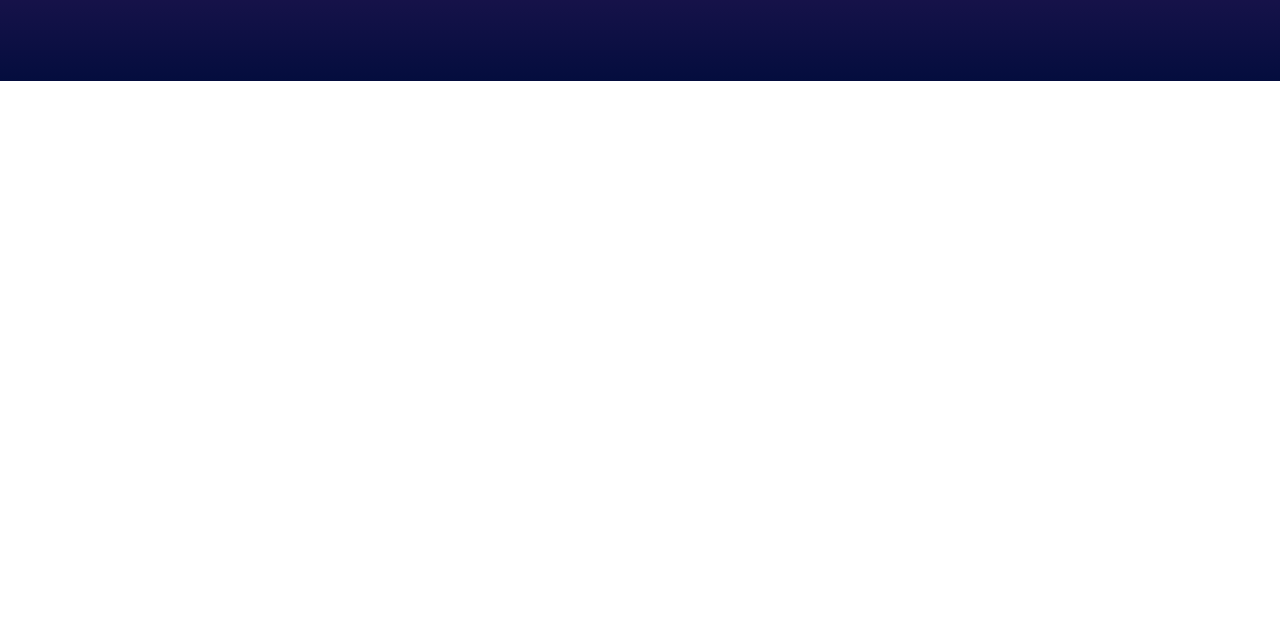
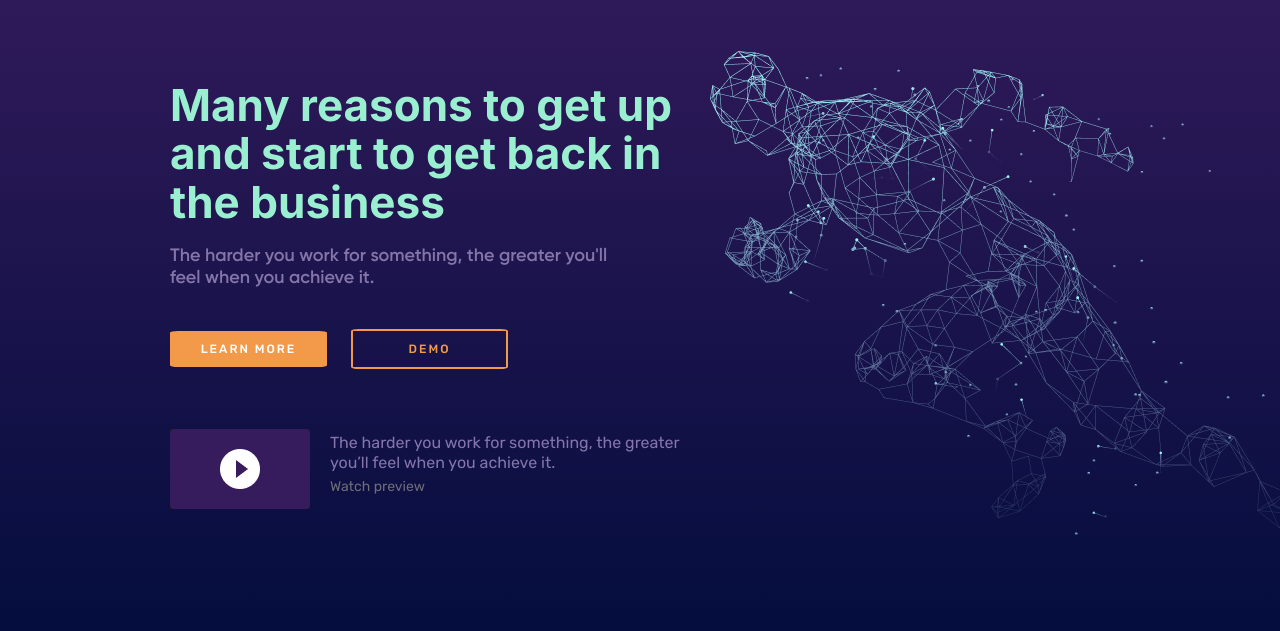
Before and after one commit to GrigoryMem/DC-Company, a plain HTML site: page index.html in a window 1280 px wide. Shown: the part 169-800 px from the top of the page. Drawn offline with Linux system fonts and the light colour scheme.

Commit message:
firts page done

```diff
--- a/assets/styles/styles.css
+++ b/assets/styles/styles.css
@@ -32,10 +32,14 @@ button {
 .container{
     width: 100%;
     max-width: 1440px;
-    padding:0 150px;
+    padding:0 170px;
     margin:0 auto;
 
 
+}
+
+.page{
+    overflow: hidden;
 }
 
 .text{
@@ -73,9 +77,8 @@ button {
 .header__left{
     display: flex;
     align-items: center;
-
-
-
+    position: relative;
+    margin-left:-20px;
 
 }
 
@@ -85,12 +88,11 @@ button {
     cursor: pointer;
 
 
+
 }
 
 
-.nav{
-  margin-left:40px;
-}
+
 
 
 
@@ -98,9 +100,12 @@ button {
 
    background-color:transparent;
     transform: scale(0.5);
+
 }
 
-.header__btn{
+/*  templates  */
+
+.button__template{
 
     line-height: 20px;
     font-size:12px;
@@ -115,37 +120,38 @@ button {
 
 }
 
-.sign__up{
+
+
+.btn__templ-1{
     color:#fff;
     background-color:#F2994A ;
-    transition: background-color .2s ease-out;
-    transition: color .2s ease-out;
+    transition: background-color .4s ease-out;
+    transition: color .4s ease-out;
 }
 
 
 
-.sign__in{
+.btn__templ-2{
     color:#F2994A;
     background-color:transparent;
     border:2px solid #F2994A;
     margin-right: 20px;
-    transition: background-color .2s ease-out;
-    transition: color .2s ease-out;
+
 }
 
 
 
 
-.sign__in:hover,.sign__up:hover{
+.btn__templ-1:hover,.btn__templ-2:hover{
     background-color:#fff;
    color:#F2994A;
-   border:none;
-   transition: background-color .4s ease;
-    transition: color .4s ease;
+
 }
 
 /*  Nav header  */
-
+.nav{
+    margin-left:40px;
+  }
 
 .nav__link{
     color:#B5B5B5;
@@ -180,20 +186,116 @@ button {
 
 
 .intro{
-
-    position: relative;
     background-color:#040D3E;
     background:linear-gradient(to bottom, #3B1D60,#040D3E);
-    padding-top:250px;
+    padding-top:220px;
+
+}
+
+
+.intro__inner{
+    display: flex;
 }
 
 
 
 
 
+.intro__descript{
+
+    padding-top:30px;
+    position: relative;
+    width:100%;
+    padding-right: 38px;
+    max-width: 540px;
+
+}
+
+
+
+
+.title{
+    font-family: 'Inter', sans-serif;
+    font-weight: 700;
+    font-size: 44px;
+    line-height: 1.1;
+    color:#99EFD0;
+    width: 530px;
+    margin-bottom:20px
+}
+
+
+.templ-text{
+    font-family:Gilroy,sans-serif;
+    font-weight:600;
+    color:#8476AA;
+    padding-right:64px;
+    line-height: 1.2;
+    font-size: 18px;
+    width: 100%;
+
+}
+
+
+
+.intro__buttons{
+    padding-top: 40px;
+}
+
+
+.button__template.--intro-btn{
+    width: 100%;
+    max-width: 157px;
+    margin-right:20px;
+    margin-bottom:60px;
+}
+
+
+.intro__video{
+    display: flex;
+    width:100%;
+    max-width: 540px;
+
+
+}
+
+.intro__play{
+    width:100%;
+    max-width: 140px;
+    max-height: 80px;
+    cursor: pointer;
+}
+
+.intro__play-text{
+
+}
+
+.play-text{
+    width:100%;
+    font-family: 'Rubik', sans-serif;
+    font-size: 16px;
+    color:#8476AA;
+    margin-top:4px;
+    margin-left:20px;
+    max-width: 380px;
+    line-height: 1.2;
+    margin-bottom:6px;
+}
+
+
+.play__watch{
+    margin-left:20px;
+
+    text-decoration: none;
+    color:#6D6D78;
+    font-family: 'Rubik', sans-serif;
+    font-size: 14px;
+}
+
 
 /* font-family: 'Inter', sans-serif;
 font-family: 'Montserrat', sans-serif;
 font-family: 'Open Sans', sans-serif;
 font-family: 'Rubik', sans-serif;
-font-family:Gilroy,sans-serif;*/
+font-family:Gilroy,sans-serif;
+semi bold 600*/
--- a/index.html
+++ b/index.html
@@ -12,7 +12,7 @@
     <title>DC Company</title>
 </head>
 <body>
-
+<div class="page">
     <header class="header">
         <div class="container">
             <div class="header__inner">
@@ -40,8 +40,8 @@
                           </nav>
                 </div>
                 <div class="header__right">
-                    <button class="header__btn sign__in">Sign in</button>
-                    <button class="header__btn sign__up">Sign up</button>
+                    <button class="button__template btn__templ-2">Sign in</button>
+                    <button class="button__template btn__templ-1">Sign up</button>
                 </div>
 
 
@@ -49,13 +49,39 @@
             </div>
         </div>
     </header>
-    <div class="page">
+
         <div class="intro">
-
+            <div class="container">
+                <div class="intro__inner">
+                    <div class="intro__descript">
+                        <div class="intro__title">
+                            <h1 class="title">Many reasons to get up and start to get back in the business </h1>
+                        </div>
+                        <div class="intro__text templ-text">
+                        <p>The harder you work  for something, the greater you'll feel when you achieve it.</p>
+                        </div>
+                        <div class="intro__buttons">
+                            <button class="button__template btn__templ-1 --intro-btn">Learn more</button>
+                            <button class="button__template btn__templ-2 --intro-btn">Demo</button>
+                        </div>
+                        <div class="intro__video">
+                            <div class="intro__play">
+                                <img src="assets/images/intro/intro-play.png" alt="">
+                            </div>
+                            <div class="intro__play-text">
+                                <p class="play-text">The harder you work for something, the greater you’ll feel when you achieve it.</p>
+                                <a class="play__watch" href="#">Watch preview</a>
+                            </div>
+                        </div>
+                    </div>
+                    <div class="intro__banner">
+                    <img class="inner__banner" src="assets/images/intro/person.png" alt="">
+                    </div>
         </div>
-
+    </div>
+    </div>
 
     </div>
-
+</div> <!-- /page -->
 </body>
 </html>
```
Also changed, not shown: assets/images/intro/intro-play.png (added), assets/images/intro/person.png (renamed from assets/images/header/Frame.png).
